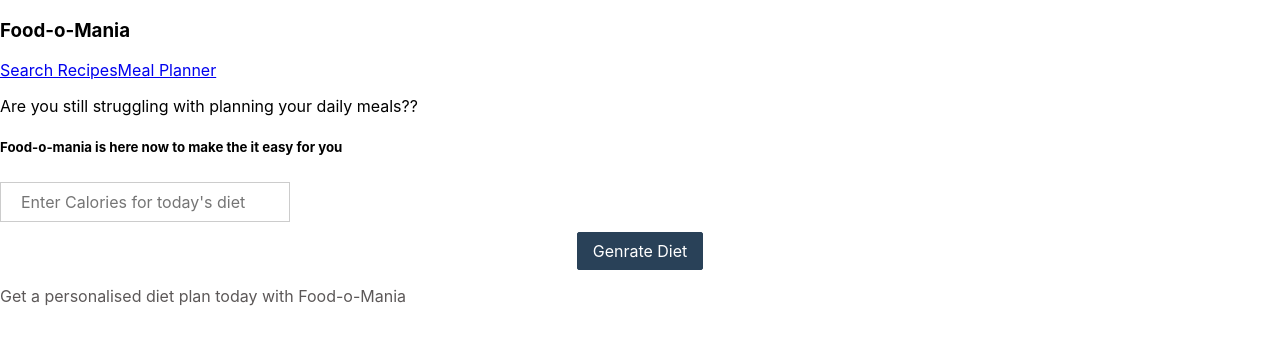
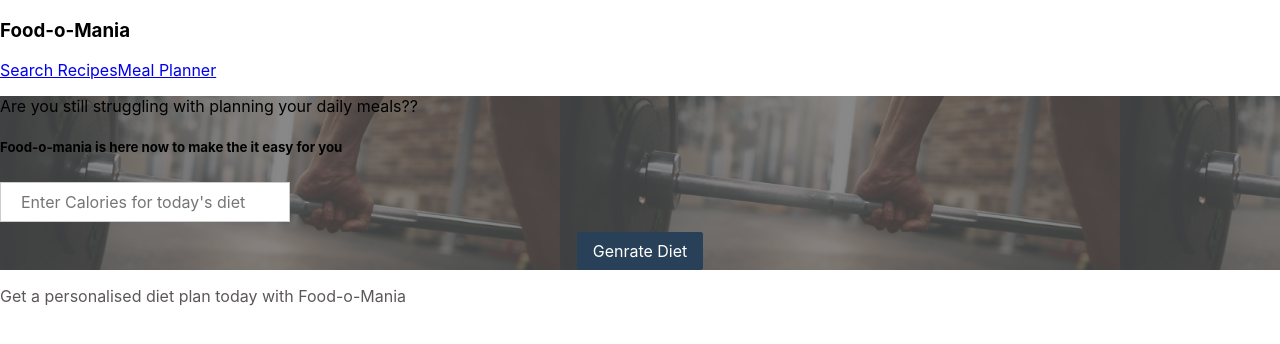
Before and after one commit to Disha644/food-o-mania, a React app: page /meal-planner in a window 1280 px wide. Shown: the top 344 px of the page. Built offline with nearby package versions, Linux system fonts and the light colour scheme.

Commit message:
Images Issue Fixed

```diff
--- a/src/containers/MealPlanner/MealPlanner.css
+++ b/src/containers/MealPlanner/MealPlanner.css
@@ -21,7 +21,6 @@
 }
 
 .Image {
-  background-image: url("../../assets/mealp.png");
   background-repeat: no-repeat;
   background-size: cover;
   background-position: 0 35%;
--- a/src/containers/MealPlanner/MealPlanner.js
+++ b/src/containers/MealPlanner/MealPlanner.js
@@ -6,6 +6,7 @@ import Spinner from '../../components/Spinner/Spinner';
 import FoodCard from '../../components/FoodCard/FoodCard';
 import classes from './MealPlanner.css'
 import axios from '../../spoonacular-data-axios';
+import Background from '../../assets/mealPlannerBackground.png';
 
 const API_KEY = '1e37a1ef70934d5884e2cea1bfb5fa9f';
 const MealPlanner = (props) => {
@@ -59,7 +60,7 @@ const MealPlanner = (props) => {
 
     return (
         <div className={classes.MealPlanner}>
-            <div className={classes.Image}>
+            <div className={classes.Image} style={{ backgroundImage: `url(${Background})` }}>
                 <p>Are you still struggling with planning your daily meals??</p>
                 <h5>Food-o-mania is here now to make the it easy for you</h5>
                 <Input type="number" placeholder="Enter Calories for today's diet" changed={setCaloriesHandler} />
--- a/src/containers/RecipeList/RecipeList.css
+++ b/src/containers/RecipeList/RecipeList.css
@@ -11,7 +11,6 @@
 }
 
 .Image {
-  background-image: url("../../assets/bg7.jpg");
   background-repeat: no-repeat;
   background-size: cover;
   background-position: 0 35%;
--- a/src/containers/RecipeList/RecipeList.js
+++ b/src/containers/RecipeList/RecipeList.js
@@ -5,6 +5,7 @@ import FoodCard from '../../components/FoodCard/FoodCard'
 import Button from '../../components/Button/Button';
 import Input from '../../components/Input/Input'
 import axios from '../../spoonacular-data-axios';
+import Background from '../../assets/searchRecipesBackground.jpg';
 import classes from './RecipeList.css';
 
 const API_KEY = '1e37a1ef70934d5884e2cea1bfb5fa9f';
@@ -63,7 +64,7 @@ const RecipeList = (props) => {
 
     return (
         <div className={classes.RecipeList}>
-            <div className={classes.Image}>
+            <div className={classes.Image} style={{ backgroundImage: `url(${Background})` }}>
                 <h5>Welcome to Food-o-mania!!</h5>
                 <p>Favourite place for all the foodies</p>
                 <Input type="text" placeholder="Search your favourite recipes" changed={valueChangeHandler} />
```
Also changed, not shown: src/assets/mealPlannerBackground.png (renamed from src/assets/mealp.png), src/assets/searchRecipesBackground.jpg (renamed from src/assets/bg7.jpg).
